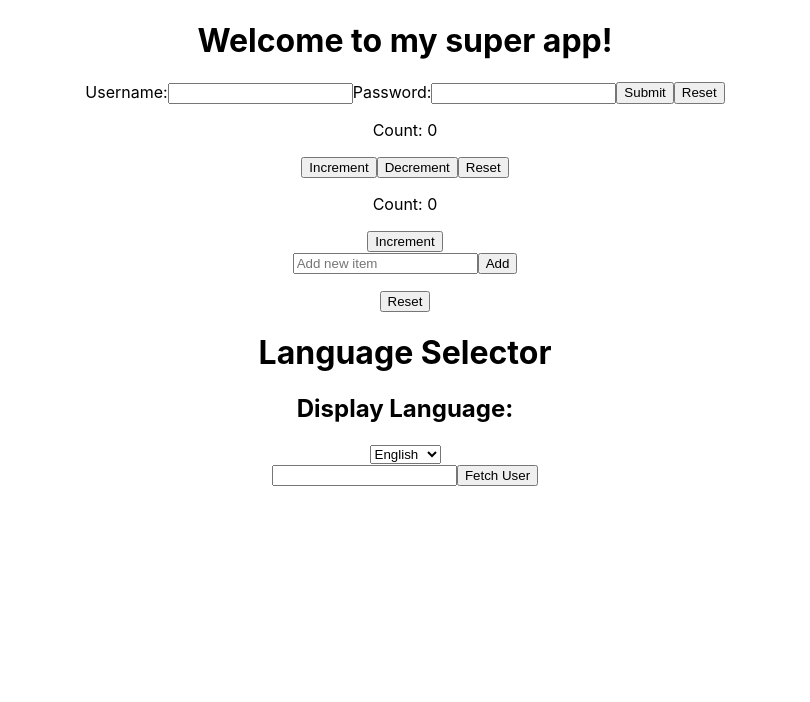
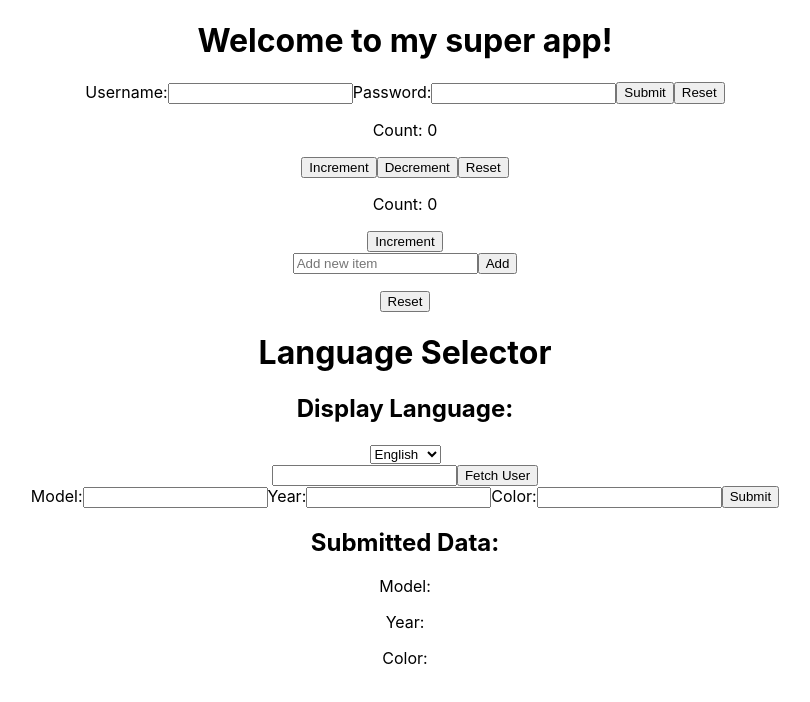
Before and after one commit to AlbertoNeira/react-exercises, a React (Create React App) app in the folder my-app/: page / in a window 1280 px wide. Shown: the top 702 px of the page, without its empty margins (235-1045 px from the left). Built offline with nearby package versions, Linux system fonts and the light colour scheme.

Commit message:
useRef - Create a `CarDetails` uncontrolled form

```diff
--- a/my-app/src/App.js
+++ b/my-app/src/App.js
@@ -1,6 +1,6 @@
 
 import './App.css';
-
+import React, { useState } from 'react';
 import InteractiveWelcome from './components/InteractiveWelcome';
 
 import TodoList from './components/ToDoList';
@@ -11,14 +11,19 @@ import Counter from './components/Counter';
 import GithubUserList from './components/GitHubUserList';
 import GithubUser from './components/GitHubUser';
 import Login from './components/Login';
+import CarDetails from './components/CarDetails';
 
 function App() {
 
+  const [carData, setCarData] = useState({
+    model: '',
+    year: '',
+    color: ''
+  });
 
-
-  const handleReset = (name) => {
-    // Logic to clear the additional input in the parent component
-    console.log('Clearing additional input...');
+  const handleFormSubmit = (data) => {
+    // Update the carData state with the submitted form data
+    setCarData(data);
   };
 
   const handleCounterChange = (counterValue) => {
@@ -62,6 +67,12 @@ function App() {
 
         <GithubUser/>
 
+        <CarDetails initialData={carData} onFormSubmit={handleFormSubmit} />
+          <h2>Submitted Data:</h2>
+          <p>Model: {carData.model}</p>
+          <p>Year: {carData.year}</p>
+          <p>Color: {carData.color}</p>
+
         </div>
     </div>
   );
--- /dev/null
+++ b/my-app/src/components/CarDetails.js
@@ -0,0 +1,48 @@
+import React, { useRef, useEffect } from 'react';
+
+const CarDetails = ({ initialData,  onFormSubmit }) => {
+  const formRef = useRef(null);
+
+  useEffect(() => {
+    if (formRef.current) {
+
+      formRef.current.reset();
+    }
+  }, [initialData]);
+
+  const handleSubmit = (event) => {
+    event.preventDefault();
+
+
+    const formData = new FormData(formRef.current);
+    const model = formData.get('model');
+    const year = formData.get('year');
+    const color = formData.get('color');
+
+    console.log('Model:', model);
+    console.log('Year:', year);
+    console.log('Color:', color);
+
+    onFormSubmit({ model, year, color });
+  };
+
+  return (
+    <form ref={formRef} onSubmit={handleSubmit}>
+      <div>
+        <label htmlFor="model">Model:</label>
+        <input type="text" id="model" name="model" defaultValue={initialData.model} />
+      </div>
+      <div>
+        <label htmlFor="year">Year:</label>
+        <input type="number" id="year" name="year" defaultValue={initialData.year} />
+      </div>
+      <div>
+        <label htmlFor="color">Color:</label>
+        <input type="text" id="color" name="color" defaultValue={initialData.color} />
+      </div>
+      <button type="submit">Submit</button>
+    </form>
+  );
+};
+
+export default CarDetails;
```
